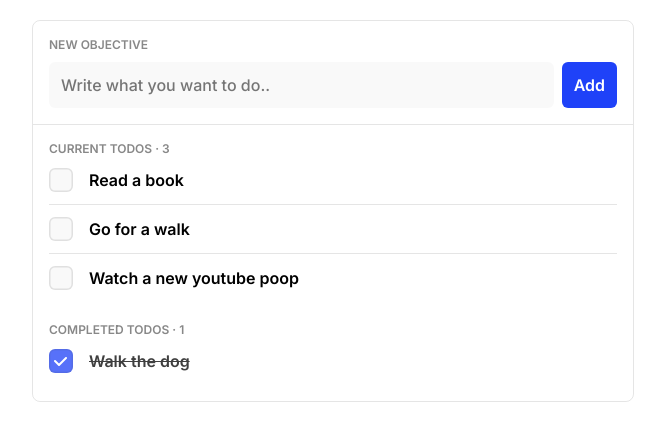
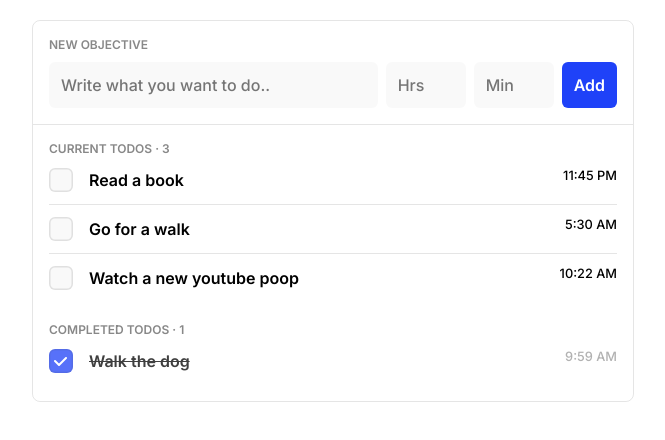
Before and after one commit to smnprmv/habitat, an Angular app: page /todo in a window 1280 px wide. Shown: the top 440 px of the page, without its empty margins (307-972 px from the left). Built offline with nearby package versions, Linux system fonts and the light colour scheme.

Commit message:
todo time
time input/display

```diff
--- a/src/app/classes/todo.ts
+++ b/src/app/classes/todo.ts
@@ -1,5 +1,11 @@
+export interface Hours {
+  hours: number
+  minutes: number
+}
+
 export interface TodoJSON {
   objective: string,
+  date: Hours,
   checked: boolean
 }
 
@@ -48,7 +54,8 @@ export class Todo {
   private _checked: boolean = false
 
   constructor (
-    private _objective: string
+    private _objective: string,
+    private _date: Hours
   ) { }
 
   set checked (value: boolean) {
@@ -56,7 +63,7 @@ export class Todo {
   }
 
   static fromJSON (json: TodoJSON) : Todo {
-    let todo = new Todo(json.objective)
+    let todo = new Todo(json.objective, json.date)
     todo.checked = json.checked
     return todo
   }
@@ -64,4 +71,25 @@ export class Todo {
   get objective () {
     return this._objective
   }
+
+  get date () {
+    return this._date
+  }
+
+  public transfromDate (): string {
+    let hours = new String
+    let am = true
+    let minutes = (this._date.minutes).toString()
+
+    if (this._date.hours >= 13) {
+      hours = (this._date.hours - 12).toString()
+      am = false
+    }
+    else if (this._date.hours == 0) {
+      hours = (this._date.hours + 12).toString()
+    }
+    else hours = (this._date.hours).toString()
+
+    return am ? `${hours}:${minutes} AM` : `${hours}:${minutes} PM`
+  }
 }
--- a/src/app/components/todo/todo.component.html
+++ b/src/app/components/todo/todo.component.html
@@ -3,7 +3,9 @@
     <div class="subtitle">New objective</div>
     <div class="form-content">
       <input placeholder="Write what you want to do.." type="text" #value>
-      <button (click)="addTodo(value)">Add</button>
+      <input style="width: 80px;" placeholder="Hrs" type="number" #hours>
+      <input style="width: 80px;" placeholder="Min" type="number" #minutes>
+      <button (click)="addTodo(value, hours, minutes)">Add</button>
     </div>
   </div>
   <div class="todos">
@@ -13,6 +15,7 @@
         <div class="todo-item" *ngFor="let item of todo.current; let i = index" (click)="move('completed', i)">
           <div class="todo-status"></div>
           <div class="todo-objective">{{item.objective}}</div>
+          <div class="date">{{item.transfromDate()}}</div>
         </div>
       </div>
     </div>
@@ -22,6 +25,7 @@
         <div class="todo-item completed" *ngFor="let item of todo.completed let i = index" (click)="move('current', i)">
           <div class="todo-status"></div>
           <div class="todo-objective">{{item.objective}}</div>
+          <div class="date">{{item.transfromDate()}}</div>
         </div>
       </div>
     </div>
--- a/src/app/components/todo/todo.component.scss
+++ b/src/app/components/todo/todo.component.scss
@@ -93,6 +93,13 @@
               .todo-objective {
                 text-decoration: line-through;
               }
+
+              .date {
+                margin-left: auto;
+                font-size: 0.8rem;
+                font-weight: 500;
+                color: rgb(151, 151, 151)
+              }
             }
 
             &:last-child {
@@ -120,6 +127,14 @@
               font-size: 16px;
               font-weight: 600;
             }
+
+            .date {
+              margin-left: auto;
+              font-size: 0.8rem;
+              font-weight: 500;
+              color: black;
+            }
+
           }
         }
       }
--- a/src/app/components/todo/todo.component.ts
+++ b/src/app/components/todo/todo.component.ts
@@ -23,11 +23,27 @@ export class TodoComponent implements OnInit {
     this.todo.moveObjective(index, type)
   }
 
-  addTodo (input: HTMLInputElement) {
-    if (input.value.trim() !== '') {
-      let object = new Todo(input.value.trim())
+  addTodo (input: HTMLInputElement, hrs: HTMLInputElement, min: HTMLInputElement) {
+    let spaceCheck: string[] = [
+      input.value.trim(),
+      hrs.value.trim(),
+      min.value.trim()
+    ]
+
+    console.log(spaceCheck)
+
+    if (spaceCheck.includes('')) {
+      return
+    }
+
+    if (parseInt(hrs.value) < 1 && parseInt(hrs.value) > 24) {
+      return
+    }
+
+    if (parseInt(min.value) > 0 && parseInt(min.value) < 59) {
+      let object = new Todo(input.value.trim(), {hours: parseInt(hrs.value), minutes: parseInt(min.value)})
       this.todo.current.unshift(object)
-      input.value = ''
+      input.value = min.value = hrs.value = ''
     }
   }
 
--- a/src/app/services/api.service.ts
+++ b/src/app/services/api.service.ts
@@ -58,14 +58,26 @@ const people = {
 const current: Todo[] = [
   Todo.fromJSON({
     objective: 'Read a book',
+    date: {
+      hours: 23,
+      minutes: 45
+    },
     checked: false
   }),
   Todo.fromJSON({
     objective: 'Go for a walk',
+    date: {
+      hours: 5,
+      minutes: 30
+    },
     checked: false
   }),
   Todo.fromJSON({
     objective: 'Watch a new youtube poop',
+    date: {
+      hours: 10,
+      minutes: 22
+    },
     checked: false
   })
 ]
@@ -73,6 +85,10 @@ const current: Todo[] = [
 const completed: Todo[] = [
   Todo.fromJSON({
     objective: 'Walk the dog',
+    date: {
+      hours: 9,
+      minutes: 59
+    },
     checked: true
   })
 ]
```
